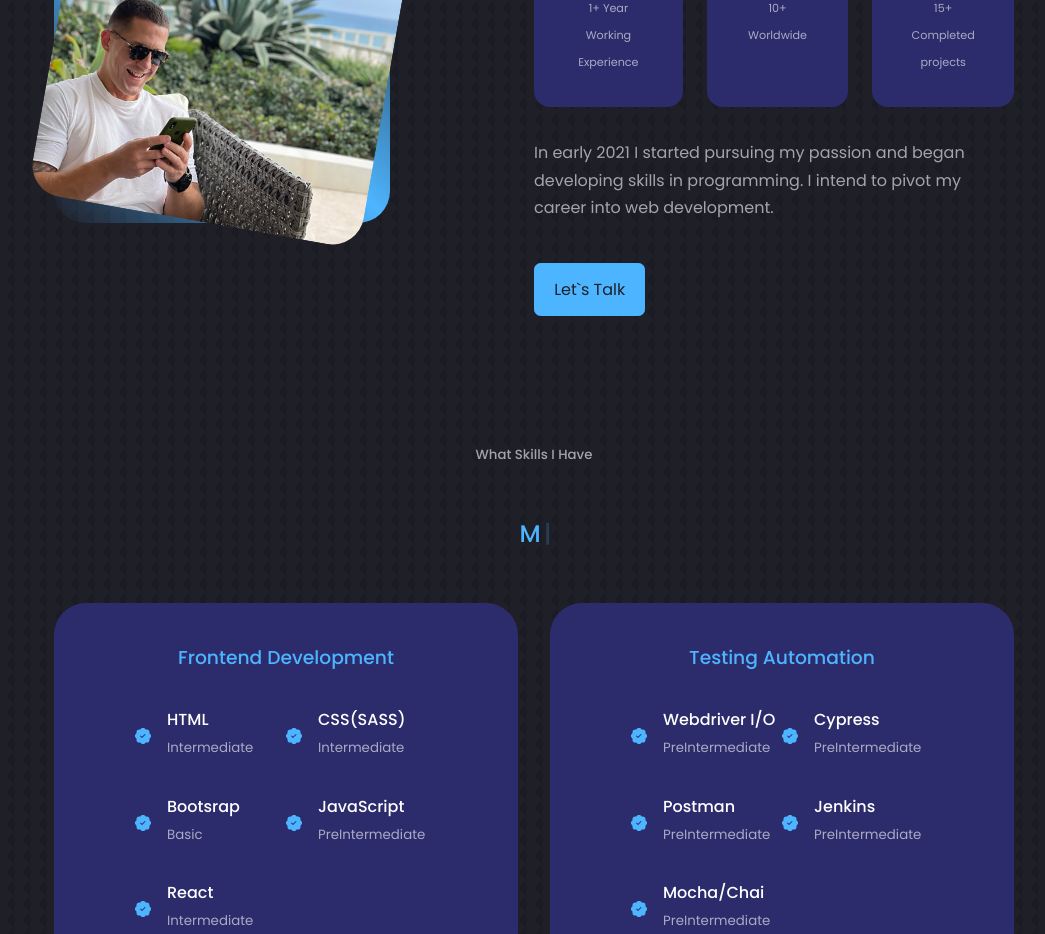
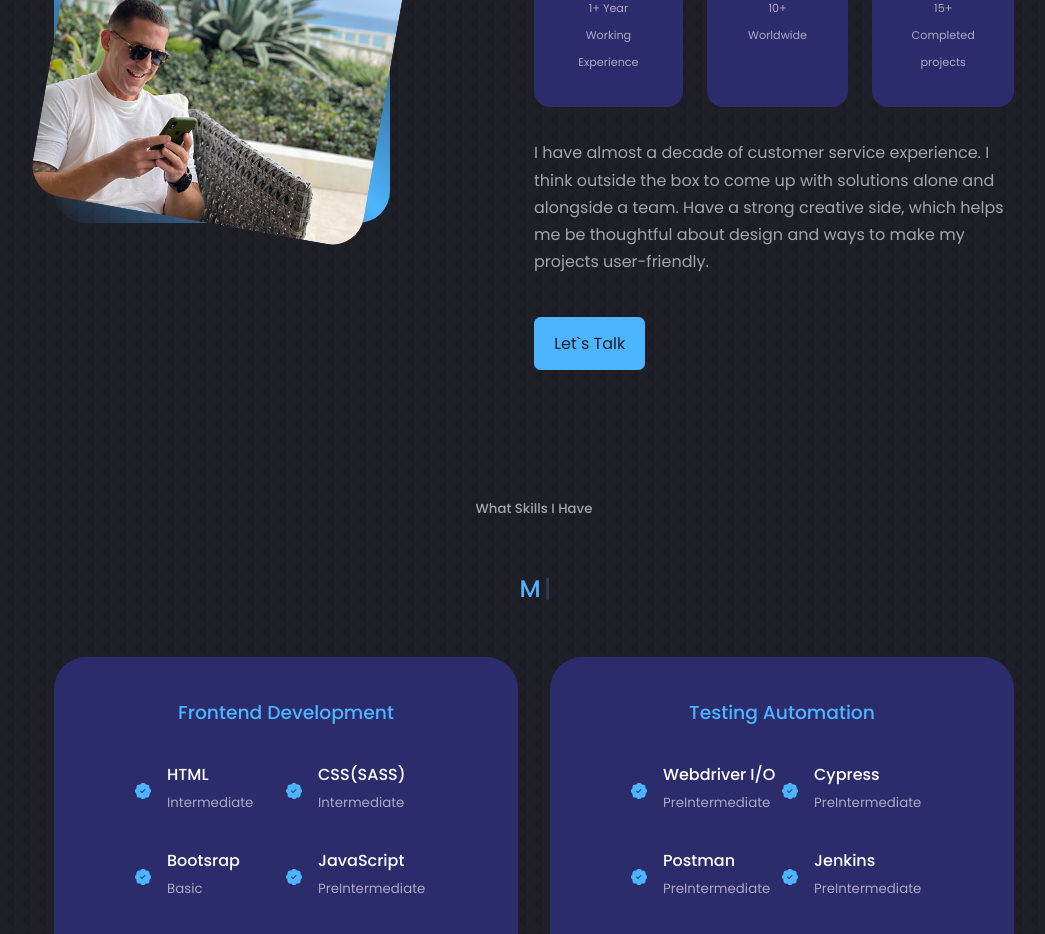
Before and after one commit to Kryvchenko/kryo-portfolio, a React (Create React App) app: page / in a window 1280 px wide. Shown: the part 1200-2134 px from the top of the page, without its empty margins (106-1151 px from the left). Built offline with nearby package versions, Linux system fonts and the light colour scheme.

Commit message:
contact info updated

```diff
--- a/src/components/about/About.jsx
+++ b/src/components/about/About.jsx
@@ -16,35 +16,35 @@ const About = () => {
     <section id='about'>
       <h5>Get To Know</h5>
       <h2>A{text}
-                <Cursor /></h2>
+        <Cursor /></h2>
 
       <div className="container about__container">
         <div className="about__me">
           <div className="about__me-image">
-            <img src={ME} alt="About"/>
+            <img src={ME} alt="About" />
           </div>
         </div>
         <div className="about__content">
           <div className="about__cards">
             <article className='about__card'>
-              <FaAward className='about__icon'/>
+              <FaAward className='about__icon' />
               <h5>Experience</h5>
               <small>1+ Year Working Experience</small>
             </article>
             <article className='about__card'>
-              <FiUsers className='about__icon'/>
+              <FiUsers className='about__icon' />
               <h5>Clients</h5>
               <small>10+ Worldwide</small>
             </article>
             <article className='about__card'>
-              <VscFolderLibrary className='about__icon'/>
+              <VscFolderLibrary className='about__icon' />
               <h5>Projects</h5>
               <small>15+ Completed projects</small>
             </article>
 
           </div>
-          <p>In early 2021 I started pursuing my passion and began developing skills in programming. I intend to pivot my career into web development.</p>
-            <a href='#contact' className='btn btn-primary'>Let`s Talk</a>
+          <p>I have almost a decade of customer service experience. I think outside the box to come up with solutions alone and alongside a team. Have a strong creative side, which helps me be thoughtful about design and ways to make my projects user-friendly.</p>
+          <a href='#contact' className='btn btn-primary'>Let`s Talk</a>
         </div>
       </div>
     </section>
```
